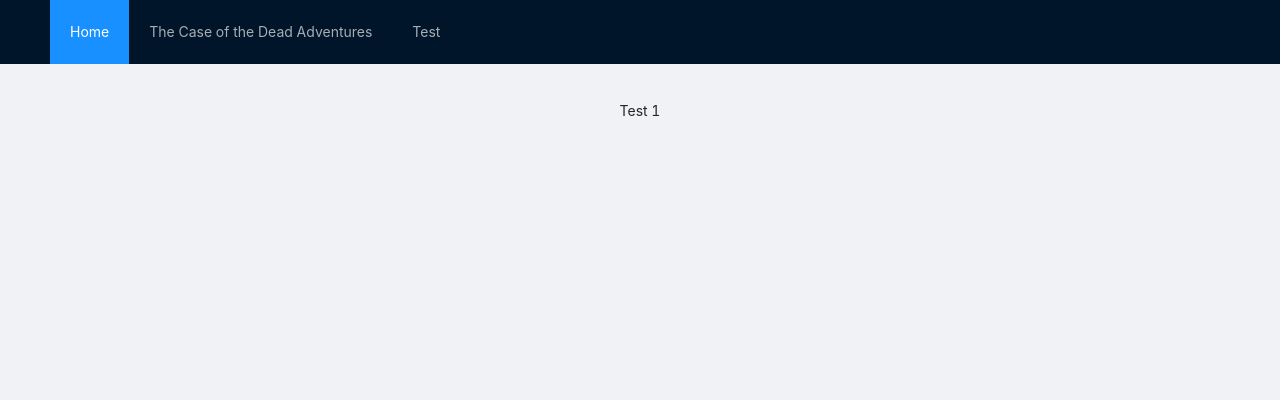
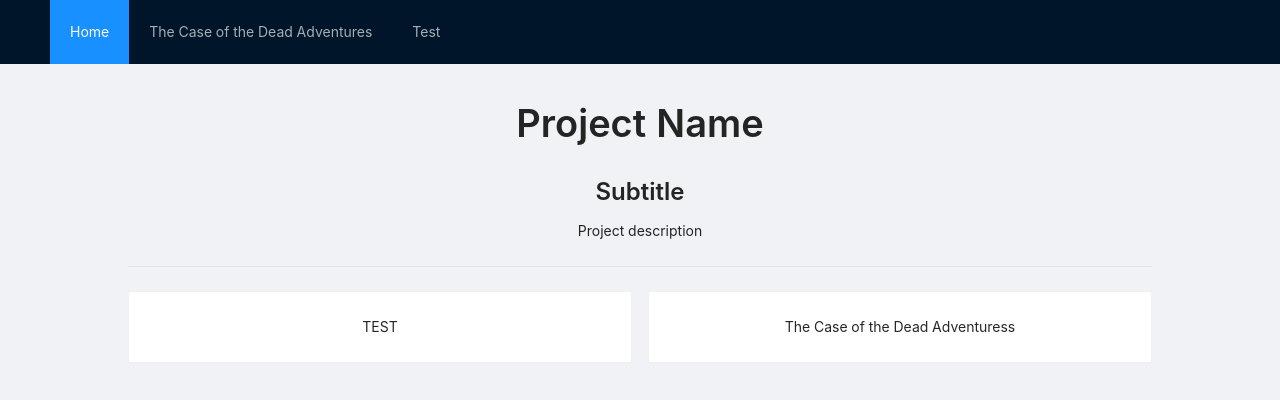
Before and after one commit to ssemtner/return-to-radio, a Next.js app: page / in a window 1280 px wide. Shown: the top 400 px of the page. Built offline with nearby package versions, Linux system fonts and the light colour scheme.

Commit message:
Added clickable cards to home

```diff
--- a/_plays/test.json
+++ b/_plays/test.json
@@ -11,42 +11,6 @@
             {
                 "role": "Sherlock Holmes",
                 "actor": "Jesse R"
-            },
-            {
-                "role": "Dr. Watson",
-                "actor": "Markus H"
-            },
-            {
-                "role": "Henri",
-                "actor": "Markus H"
-            },
-            {
-                "role": "Duc",
-                "actor": "Jesse R"
-            },
-            {
-                "role": "Announcer",
-                "actor": "Annalisa T"
-            },
-            {
-                "role": "Prefect",
-                "actor": "Annalisa T"
-            },
-            {
-                "role": "Yvette Corvey",
-                "actor": "Zaria G"
-            },
-            {
-                "role": "Inspector Charel",
-                "actor": "Jonah S-W"
-            },
-            {
-                "role": "Reginald Shipton",
-                "actor": "Adam S"
-            },
-            {
-                "role": "Officer",
-                "actor": "Adam S"
             }
         ]
     }
--- a/components/navbar.tsx
+++ b/components/navbar.tsx
@@ -20,7 +20,6 @@ export default function Navbar() {
             path: '/plays/test',
         },
     ]
-
     return (
         <Menu
             theme='dark'
--- /dev/null
+++ b/lib/files.ts
@@ -0,0 +1,17 @@
+import fs from 'fs'
+import { cwd } from 'process'
+
+export function getAllPlays() {
+    return fs
+        .readdirSync(`${cwd()}/_plays/`)
+        .map((item) => item.split('.json')[0])
+}
+
+export function getAllPlayTitlesAndPaths() {
+    return getAllPlays().map((item) => {
+        return {
+            title: require(`../_plays/${item}.json`).title,
+            path: item,
+        }
+    })
+}
--- a/pages/_app.tsx
+++ b/pages/_app.tsx
@@ -29,7 +29,7 @@ export default function MyApp({ Component, pageProps }: AppProps) {
             >
                 <Navbar />
             </Layout.Header>
-            <Layout.Content style={{ margin: '100px 0' }}>
+            <Layout.Content style={{ margin: '100px 10vw' }}>
                 <Component {...pageProps} />
             </Layout.Content>
         </Layout>
--- a/pages/index.tsx
+++ b/pages/index.tsx
@@ -1,8 +1,44 @@
-import { Typography } from 'antd'
+import { Card, Col, Divider, Row, Typography } from 'antd'
+import { GetStaticProps } from 'next'
+import Head from 'next/head'
 import React from 'react'
+import { getAllPlayTitlesAndPaths } from '../lib/files'
+import Link from 'next/link'
 
-const { Text } = Typography
+const { Text, Title } = Typography
 
-export default function Home() {
-    return <Text>Test 1</Text>
+export default function Home(props) {
+    return (
+        <>
+            <Head>
+                <title>Return to Radio</title>
+            </Head>
+
+            <Title>Project Name</Title>
+
+            <Title level={3}>Subtitle</Title>
+
+            <Text>Project description</Text>
+
+            <Divider />
+
+            <Row gutter={[16, 16]}>
+                {props.plays.map((play) => (
+                    <Col xs={24} lg={12}>
+                        <Link href={`/plays/${play.path}`}>
+                            <Card hoverable>
+                                <Text>{play.title}</Text>
+                            </Card>
+                        </Link>
+                    </Col>
+                ))}
+            </Row>
+        </>
+    )
 }
+
+export const getStaticProps: GetStaticProps = async () => {
+    return {
+        props: { plays: getAllPlayTitlesAndPaths() },
+    }
+}
--- a/styles/globals.css
+++ b/styles/globals.css
@@ -3,5 +3,4 @@
 body {
     background-color: '#F0F2F5';
     overflow: scroll;
-
 }
```
Also changed, not shown: pages/plays/[path].tsx (+9 -3 lines).
